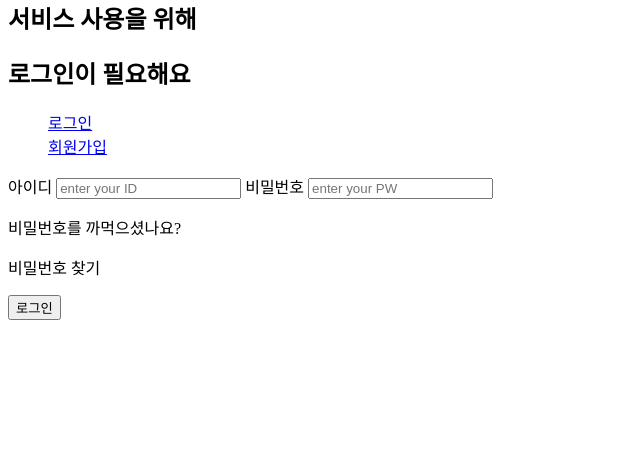
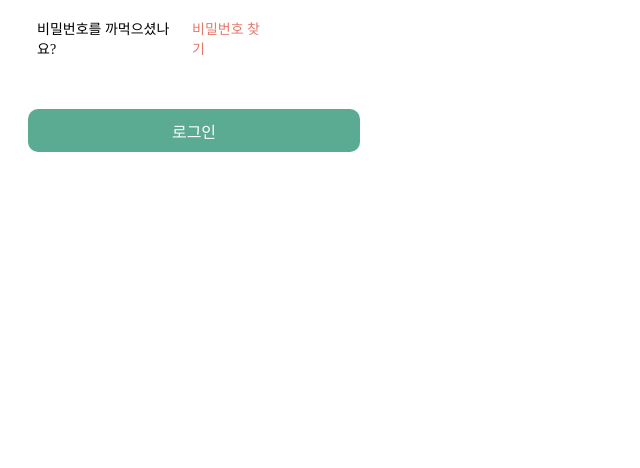
Before and after one commit to Orang2E/wishWith-FE, a Python web app: template templates/login.html in a window 1280 px wide. Shown: the part 332-800 px from the top of the page, without its empty margins (0-640 px from the left). Run offline with Jinja, Linux system fonts and the light colour scheme; the template is opened without the code that fills it, so the values that code supplies are empty; some web fonts are replaced.

Commit message:
fix: 로그인 버튼 위치 변경

```diff
--- a/static/css/login.css
+++ b/static/css/login.css
@@ -0,0 +1,174 @@
+@font-face {
+    font-family: 'Pretendard-Regular';
+    font-weight: 400;
+    font-style: normal;
+    src: url('https://cdn.jsdelivr.net/gh/webfontworld/pretendard/Pretendard-Regular.eot');
+    src: url('https://cdn.jsdelivr.net/gh/webfontworld/pretendard/Pretendard-Regular.eot?#iefix') format('embedded-opentype'),
+        url('https://cdn.jsdelivr.net/gh/webfontworld/pretendard/Pretendard-Regular.woff2') format('woff2'),
+        url('https://cdn.jsdelivr.net/gh/webfontworld/pretendard/Pretendard-Regular.woff') format('woff'),
+        url('https://cdn.jsdelivr.net/gh/webfontworld/pretendard/Pretendard-Regular.ttf') format("truetype");
+    font-display: swap;
+}
+@font-face {
+    font-family: 'Pretendard-Medium';
+    font-weight: 500;
+    font-style: normal;
+    src: url('https://cdn.jsdelivr.net/gh/webfontworld/pretendard/Pretendard-Medium.eot');
+    src: url('https://cdn.jsdelivr.net/gh/webfontworld/pretendard/Pretendard-Medium.eot?#iefix') format('embedded-opentype'),
+        url('https://cdn.jsdelivr.net/gh/webfontworld/pretendard/Pretendard-Medium.woff2') format('woff2'),
+        url('https://cdn.jsdelivr.net/gh/webfontworld/pretendard/Pretendard-Medium.woff') format('woff'),
+        url('https://cdn.jsdelivr.net/gh/webfontworld/pretendard/Pretendard-Medium.ttf') format("truetype");
+    font-display: swap;
+}
+@font-face {
+    font-family: 'Pretendard-Bold';
+    font-weight: 700;
+    font-style: normal;
+    src: url('https://cdn.jsdelivr.net/gh/webfontworld/pretendard/Pretendard-Bold.eot');
+    src: url('https://cdn.jsdelivr.net/gh/webfontworld/pretendard/Pretendard-Bold.eot?#iefix') format('embedded-opentype'),
+        url('https://cdn.jsdelivr.net/gh/webfontworld/pretendard/Pretendard-Bold.woff2') format('woff2'),
+        url('https://cdn.jsdelivr.net/gh/webfontworld/pretendard/Pretendard-Bold.woff') format('woff'),
+        url('https://cdn.jsdelivr.net/gh/webfontworld/pretendard/Pretendard-Bold.ttf') format("truetype");
+    font-display: swap;
+}
+
+*{
+    padding: 0;
+    margin: 0;
+    border: none;
+}
+
+#ximg {
+    margin-left: 16px;
+    margin-top: 13px;
+}
+
+.textinfo {
+    margin-left: 121.5px;
+    margin-top: -9.77px;
+    width: 146px;
+    height: 64px;
+    padding: 10px;
+    text-align: center;
+    font-size: 16px;
+}
+
+.text1 {
+    font-family: "Pretendard-Regular";
+}
+
+.text2 {
+    font-family: "Pretendard-Bold";
+}
+
+#login {
+    margin-left: 29px;
+    margin-top: 138px;
+    width: 62px;
+    height: 39px;
+    padding: 10px;
+    font-size: 16px;
+    font-family: "Pretendard-Bold";
+    color: #000;
+    text-decoration: none;
+    text-align: center;
+    border-bottom-style: solid;
+    border-bottom-width: 1.5px;
+    border-bottom-color: #5BAB93;
+}
+
+#signup {
+    margin-top: 138px;
+    width: 76px;
+    height: 39px;
+    padding: 10px;
+    font-size: 16px;
+    font-family: "Pretendard-Medium";
+    color: #B9B9B9;
+    text-decoration: none;
+    text-align: center;
+}
+
+#login-form > label {
+    margin-left: 28px;
+    height: 38px;
+    padding: 10px;
+    text-align: left;
+    font-size: 15px;
+    font-family: "Pretendard-Regular";
+    color: #000;
+}
+
+#login-form > label[id="id"] {
+    margin-top: 30px;
+    width: 59px;
+}
+
+#login-form > label[id="password"] {
+    width: 72px;
+}
+
+#login-form > input{
+    height: 38px;
+    padding: 10px;
+    font-size: 15px;
+    font-family: "Pretendard-Regular";
+    color: #D9D9D9;
+    background-color: #fff;
+}
+
+#login-form > input[name="id"] {
+    width: 107px;
+    margin-left: 28px;
+    margin-top: 30px;
+}
+
+#login-form > input[name="password"] {
+    width: 116px;
+    margin-left: 15px;
+    margin-top: 9px;
+}
+
+hr {
+    width: 332px;
+    height: 1.5px;
+    margin-left: 28px;
+    background-color : #5BAB93;
+    border: 0;
+}
+
+.findpw {
+    display: flex;
+    flex-direction: row;
+   /*float: left;*/
+    height: 17px;
+    padding: 10px;
+    margin-top: 18px;
+    text-align: left;
+    font-size: 14px;
+    font-family: "Pretendard-Regular";
+}
+
+#findpw1 {
+    margin-left: 27px;
+    width: 144px;
+}
+
+#findpw2 {
+    margin-left: 11px;
+    width: 77px;
+    color: #E27A6C;
+}
+
+#login-form > input[type="submit"] {
+    width: 332px;
+    height: 43px;
+    margin-left: 28px;
+    margin-top: 64px;
+    border-radius: 10px;
+    padding: 10px;
+    background-color: #5BAB93;
+    color: #fff;
+    font-size: 16px;
+    font-family: "Pretendard-Regular";
+}
--- a/templates/login.html
+++ b/templates/login.html
@@ -4,23 +4,28 @@
         <link rel="stylesheet" type="text/css" href="../static/css/login.css">
     </head>
     <body>
-        <a href="index.html" target="_parent"><img src="X 이미지" alt="X"></a>
-        <h2>서비스 사용을 위해</h2>
-        <h2>로그인이 필요해요</h2>
-        <nav>
-            <ul style="list-style-type:none;">
-              <li><a href="#">로그인</a></li>
-              <li><a href="signup.html">회원가입</a></li>
-            </ul>
-        </nav>
+        <a href="index.html" target="_parent" id="ximg"><svg width="44" height="44" viewBox="0 0 44 44" fill="none" xmlns="http://www.w3.org/2000/svg">
+            <path d="M32.8214 10.7793L10.9404 32.9947" stroke="black" stroke-width="1.5" stroke-linecap="round" stroke-linejoin="round"/>
+            <path d="M10.9404 10.7793L32.8214 32.9947" stroke="black" stroke-width="1.5" stroke-linecap="round" stroke-linejoin="round"/>
+            </svg>
+        </a>
+        <div class="textinfo">
+            <div class="text1">서비스 사용을 위해</div>
+            <div class="text2">로그인이 필요해요</div>
+        </div>
+        <a href="#" target="_self" id="login">로그인</a>
+        <a href="signup.html" target="_self" id="signup">회원가입</a>
         <form method="post" action="#" id="login-form">
-            <label for="id">아이디</label>
-            <input type="text" id="id" name="id" placeholder="enter your ID">
-            <label for="id">비밀번호</label>
-            <input type="text" id="password" name="password" placeholder="enter your PW">
-            <p>비밀번호를 까먹으셨나요?</p>
-            <p><a ref="비밀번호 찾기 페이지">비밀번호 찾기</a></p>
+            <label for="id" id="id">아이디</label>
+            <input type="text" name="id" placeholder="enter your ID"><hr/><br>
+            <label for="id" id="password">비밀번호</label>
+            <input type="text" name="password" placeholder="enter your PW"><hr/>
+            <div class="findpw">
+                <div id="findpw1">비밀번호를 까먹으셨나요?</div>
+                <div id="findpw2"><a ref="비밀번호 찾기 페이지">비밀번호 찾기</a></div><br>
+        </div>
             <input type="submit" value="로그인">
+
         </form>
     </body>
 </html>
```
